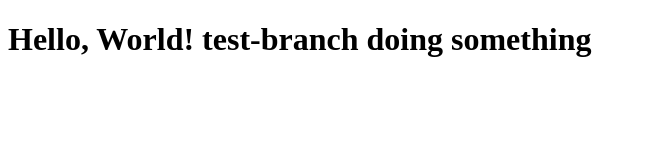
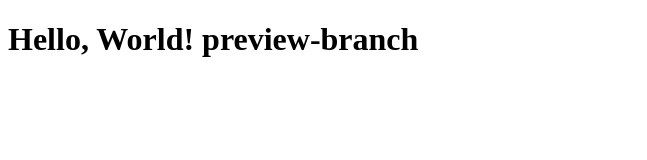
Before and after one commit to blockblane/helloworld, a plain HTML site: page index.html in a window 1280 px wide. Shown: the whole page, without its empty margins (0-647 px from the left). Drawn offline with Linux system fonts and the light colour scheme.

Commit message:
preview'branch

```diff
--- a/index.html
+++ b/index.html
@@ -6,6 +6,6 @@
   <title>Hello World</title>
 </head>
 <body>
-  <h1>Hello, World! test-branch doing something</h1>
+  <h1>Hello, World! preview-branch</h1>
 </body>
 </html>
```
